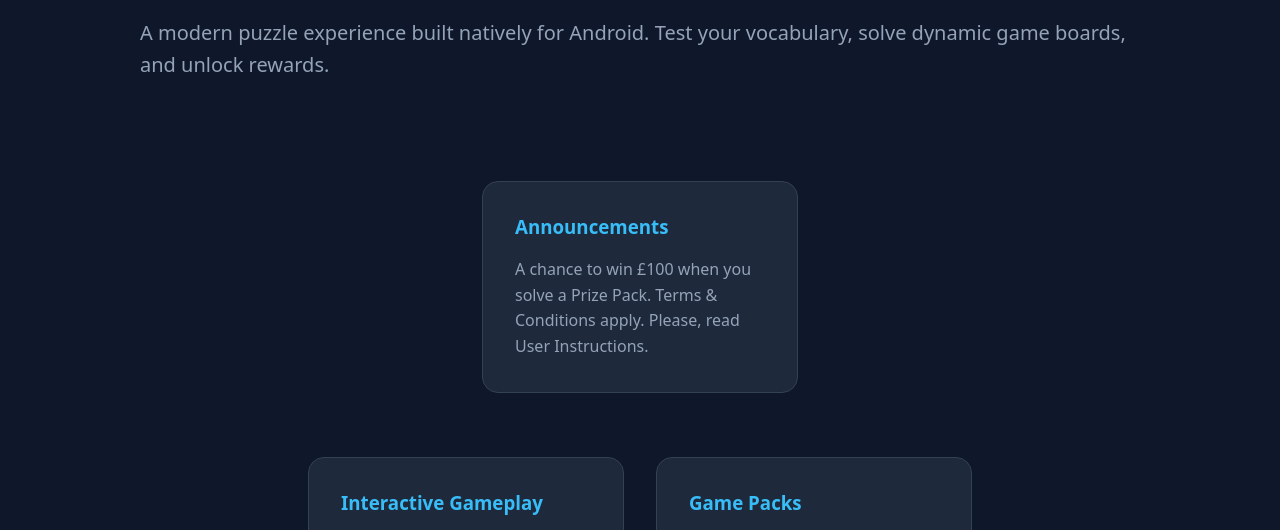
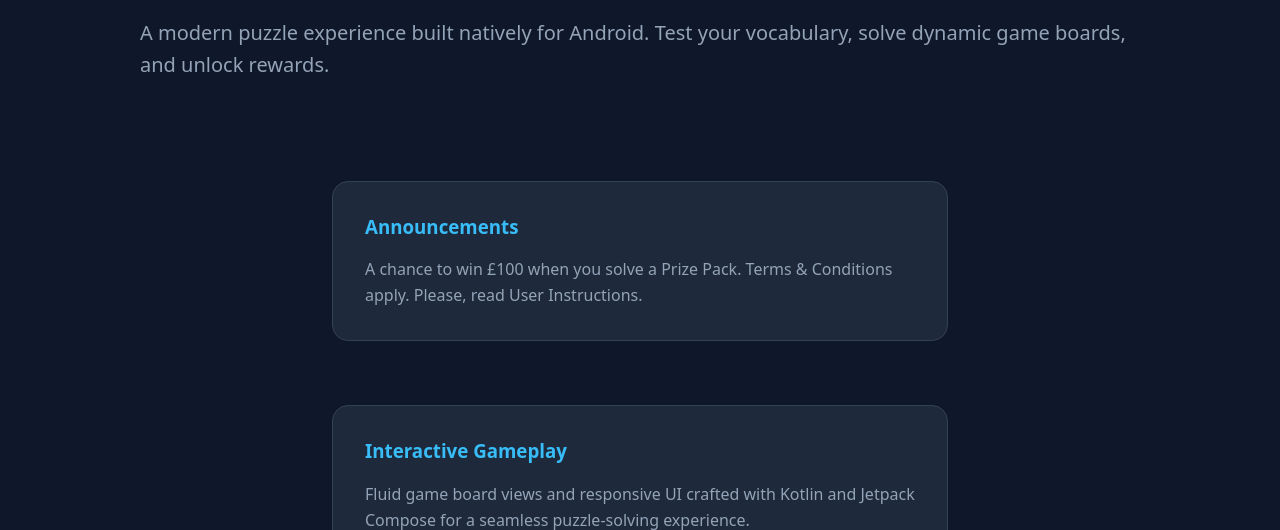
Before and after one commit to holt133/techmatic-web, a plain HTML site: page the-missing-word.html in a window 1280 px wide. Shown: the part 219-749 px from the top of the page. Drawn offline with Linux system fonts and the light colour scheme.

Commit message:
Updated style

```diff
--- a/style.css
+++ b/style.css
@@ -44,7 +44,7 @@ button:hover { background: #818cf8; }
 /* App Showcase */
 .app-header { margin-bottom: 3rem; }
 .feature-grid { display: flex; flex-wrap: wrap; gap: 2rem; justify-content: center; max-width: 900px; margin-top: 2rem; }
-.feature-card { background-color: #1e293b; border: 1px solid #334155; border-radius: 1rem; padding: 2rem; width: 250px; text-align: left; }
+.feature-card { background-color: #1e293b; border: 1px solid #334155; border-radius: 1rem; padding: 2rem; width: 550px; text-align: left; }
 .feature-card h3 { color: #38bdf8; margin-top: 0; }
 .feature-card p { font-size: 1rem; padding: 0; margin: 0; }
 
```
